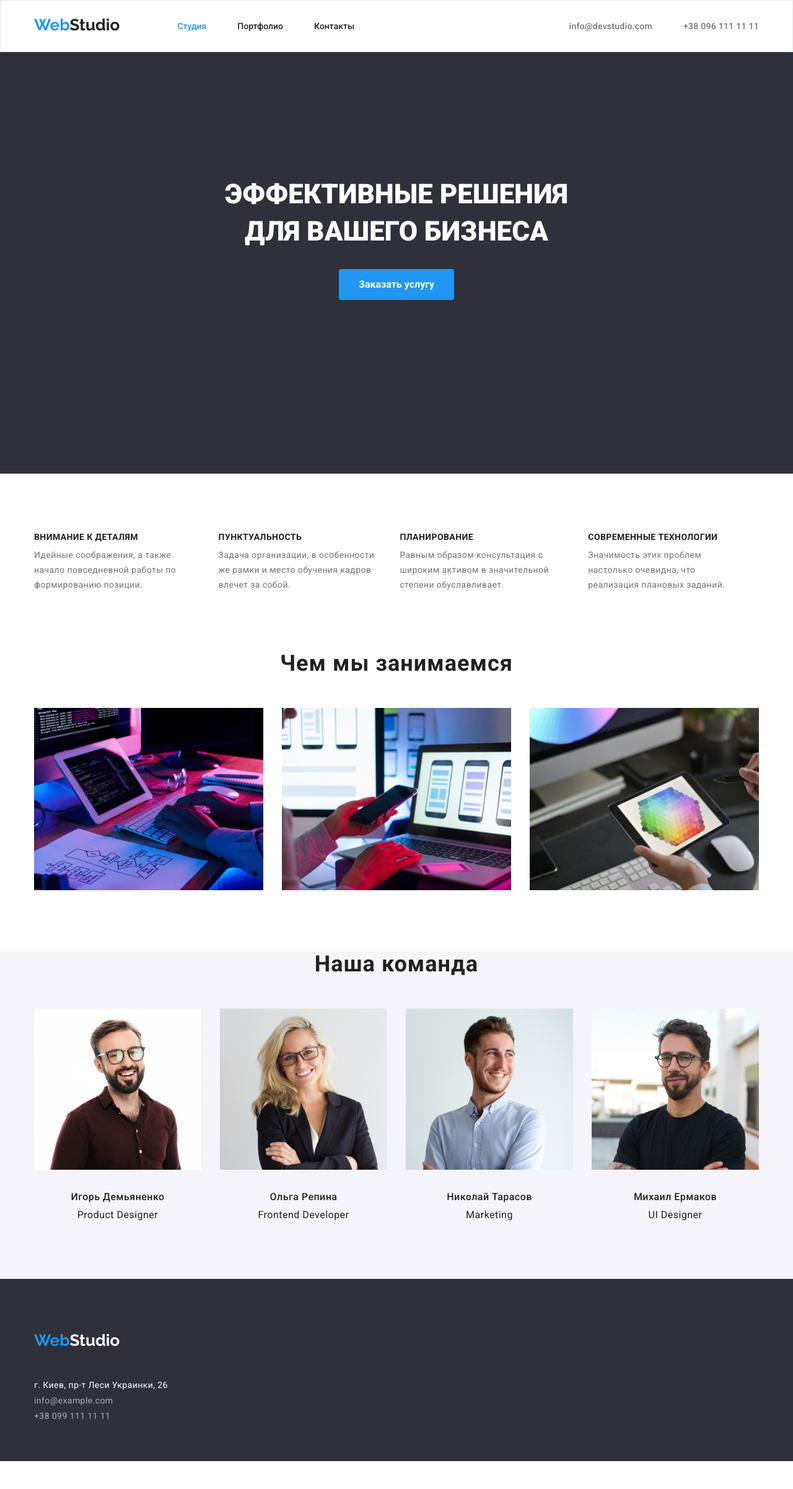
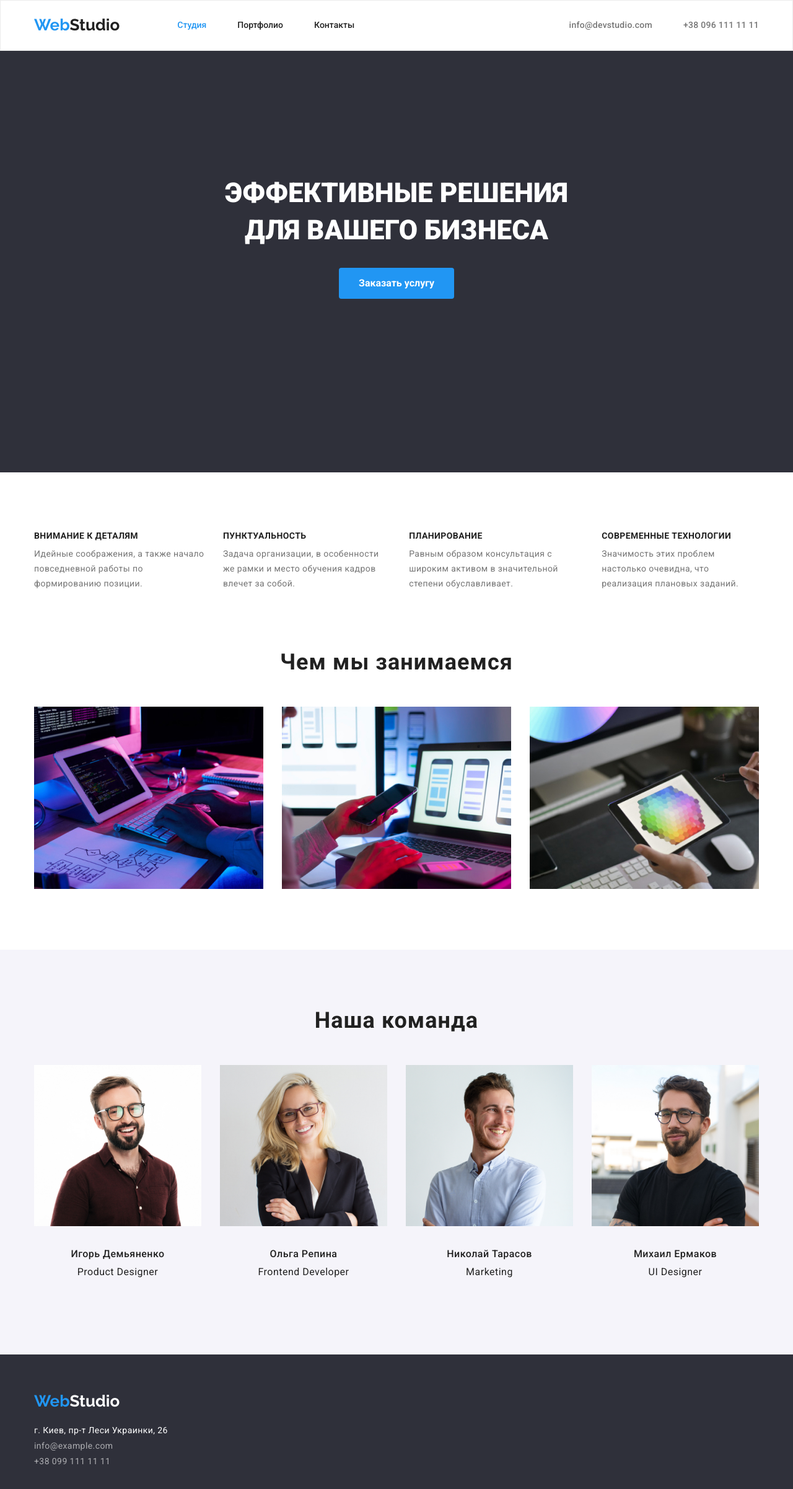
Before and after one commit to OlegVavrik/goit-markup-hw-03-go, a plain HTML site: page index.html in a window 1280 px wide. Shown: the whole page at 62% size. Before the commit the page ends 2357 px from the top, so only its background shows below. Drawn offline with nearby package versions, Linux system fonts and the light colour scheme.

Commit message:
ДЗ виправлення№3

```diff
--- a/css/styles.css
+++ b/css/styles.css
@@ -38,10 +38,14 @@ body {
 /* Логотип */
 
 .header {
+  padding-top: 24px;
+  padding-bottom: 25px;
   align-items: center;
   background: var(--background-color-header);
 }
-
+.headContainer {
+  display: flex;
+}
 .logo {
   display: block;
   color: var(--black-color);
@@ -49,9 +53,6 @@ body {
   font-weight: bold;
   font-size: 26px;
   line-height: 1.192;
-  padding-right: 93px;
-  margin-top: 24px;
-  margin-bottom: 25px;
 }
 .web {
   color: var(--blue-color);
@@ -65,8 +66,8 @@ body {
 
 .navList {
   display: flex;
-  margin-top: 32px;
-  margin-bottom: 32px;
+  align-items: center;
+  margin-left: 93px;
 }
 .navList > .navListItem:not(:last-child) {
   margin-right: 50px;
@@ -180,7 +181,7 @@ body {
 .sectionDescription {
   display: flex;
 }
-.sectionDescription:not(:last-child) {
+.descriptionItem:not(:last-child) {
   margin-right: 30px;
 }
 .descriptionTitle {
@@ -189,21 +190,22 @@ body {
   line-height: 1.142;
   letter-spacing: 0.03em;
   text-transform: uppercase;
-  padding-bottom: 10px;
+  margin-bottom: 10px;
 }
+
 .descriptionText {
+  align-items: center;
   font-weight: normal;
   font-size: 14px;
   line-height: 1.714;
   letter-spacing: 0.03em;
   color: var(--color-grey);
-  padding-right: 30px;
 }
 
 /* Чем мы занимаемся */
 .sectionWork {
-  margin-top: 94px;
-  margin-bottom: 94px;
+  padding-top: 94px;
+  padding-bottom: 94px;
 }
 .workList {
   display: flex;
@@ -223,8 +225,6 @@ body {
 
 /* Наша команда */
 .teamList {
-  padding-top: 50px;
-  padding-bottom: 94px;
   display: flex;
 }
 
@@ -234,6 +234,8 @@ body {
 .teamListItem {
 }
 .ourTeam {
+  padding-top: 94px;
+  padding-bottom: 94px;
   background: var(--background-ourTeam);
 }
 .teamTitle {
@@ -242,10 +244,11 @@ body {
   line-height: 1.166;
   text-align: center;
   letter-spacing: 0.03em;
+  margin-bottom: 50px;
 }
 .team {
   padding-top: 30px;
-  padding-bottom: 10px;
+  padding-bottom: 30px;
 }
 .teamName {
   font-weight: 500;
@@ -253,6 +256,7 @@ body {
   line-height: 1.187;
   text-align: center;
   letter-spacing: 0.03em;
+  margin-bottom: 10px;
 }
 .teamWork {
   font-weight: normal;
@@ -279,10 +283,10 @@ body {
   letter-spacing: 0.03em;
   color: var(--color-white);
 }
-.address {
-  padding-top: 20px;
+
+.footerAddress > .logo {
+  margin-bottom: 20px;
 }
-
 .contactFooter {
   text-decoration: none;
   font-weight: normal;
@@ -302,11 +306,14 @@ body {
 /* <!-- Portfolio.html --> */
 
 /* Кнопки навигации */
+.sectionPortfolio {
+  padding-top: 94px;
+  padding-bottom: 94px;
+}
 .filter {
+  margin-bottom: 34px;
   display: flex;
   justify-content: center;
-  padding-top: 94px;
-  padding-bottom: 34px;
 }
 .buttonFilter {
   background: var(--background-color-filter);
@@ -347,7 +354,7 @@ body {
   font-size: 18px;
   line-height: 2;
   letter-spacing: 0.06em;
-  padding-top: 20px;
+  margin-bottom: 4px;
 }
 .workImg {
   font-weight: normal;
@@ -355,8 +362,9 @@ body {
   line-height: 1.875;
   letter-spacing: 0.03em;
   color: var(--color-grey);
-  padding-top: 4px;
-  padding-bottom: 20px;
+}
+.titleWork {
+  padding: 20px 24px;
 }
 .container {
   width: 1200px;
--- a/index.html
+++ b/index.html
@@ -14,7 +14,7 @@
 <body>
 	<!--Шапка-->
 	<header class="header">
-		<div class="container">
+		<div class="container headContainer">
 		<nav class="navigation">
 			<a href="./index.html" class="logo"> <span class="web">Web</span>Studio</a>
 			<ul class="navList">
@@ -22,12 +22,11 @@
 				<li class="navListItem"><a class="portfolio" href="./portfolio.html">Портфолио</a></li>
 				<li class="navListItem"><a class="contact" href="#">Контакты</a></li>
 			</ul>
-
+		</nav>
 			<ul class="contactList">
 				<li class="contactItem"><a class="mail" href="mailto:info@devstudio.com" >info@devstudio.com</a></li>
 				<li class="contactItem"><a class="tel" href="tel:+380961111111" >+38 096 111 11 11</a></li>
 			</ul>
-		</nav>
 		</div>
 	</header>
 	<main>
@@ -39,21 +38,21 @@
 		<!--Секция описание-->
 		<section class="description">
 			<div class="container">
-				<h2 style="display: none;">Секция описание</h2>
+				<h2 class="titleNone">Секция описание</h2>
 				<ul class="sectionDescription">
-					<li >
+					<li class="descriptionItem">
 					<h3 class="descriptionTitle">Внимание к деталям</h3>
 					<p class="descriptionText">Идейные соображения, а также начало повседневной работы по формированию позиции.</p>
 					</li>
-					<li>
+					<li class="descriptionItem">
 					<h3 class="descriptionTitle">Пунктуальность</h3>
 					<p class="descriptionText">Задача организации, в особенности же рамки и место обучения кадров влечет за собой.</p>
 					</li>
-					<li>
+					<li class="descriptionItem">
 					<h3 class="descriptionTitle">Планирование</h3>
 					<p class="descriptionText">Равным образом консультация с широким активом в значительной степени обуславливает.</p>
 					</li>
-					<li>
+					<li class="descriptionItem">
 					<h3 class="descriptionTitle">Современные технологии</h3>
 					<p class="descriptionText">Значимость этих проблем настолько очевидна, что реализация плановых заданий.</p>
 					</li>
@@ -78,23 +77,31 @@
 						<ul class="teamList">
 							<li class="teamListItem">
 								<img src="./images/Игорь.jpg" alt="Игорь" width="270">
-								<div class="team"><h3 class="teamName">Игорь Демьяненко</h3></div>
-								<p class="teamWork">Product Designer</p>
+									<div class="team">
+										<h3 class="teamName">Игорь Демьяненко</h3>
+										<p class="teamWork">Product Designer</p>
+									</div>
 							</li>
 							<li class="teamListItem">
 								<img src="./images/Ольга.jpg" alt="Ольга" width="270">
-								<div class="team"><h3 class="teamName">Ольга Репина</h3></div>
-								<p class="teamWork">Frontend Developer</p>
+									<div class="team">
+										<h3 class="teamName">Ольга Репина</h3>
+										<p class="teamWork">Frontend Developer</p>
+									</div>
 							</li>
 							<li class="teamListItem">
 								<img src="./images/Николай.jpg" alt="Николай" width="270">
-								<div class="team"><h3 class="teamName">Николай Тарасов</h3></div>
-								<P class="teamWork">Marketing</P>
+									<div class="team">
+										<h3 class="teamName">Николай Тарасов</h3>
+										<P class="teamWork">Marketing</P>
+									</div>
 							</li>
 							<li class="teamListItem">
 								<img src="./images/Михаил.jpg" alt="Михаил" width="270">
-								<div class="team"><h3 class="teamName">Михаил Ермаков</h3></div>
-								<p class="teamWork">UI Designer</p>
+									<div class="team">
+										<h3 class="teamName">Михаил Ермаков</h3>
+										<p class="teamWork">UI Designer</p>
+									</div>
 							</li>
 						</ul>
 				</div>
```
Also changed, not shown: portfolio.html (+21 -4 lines).
